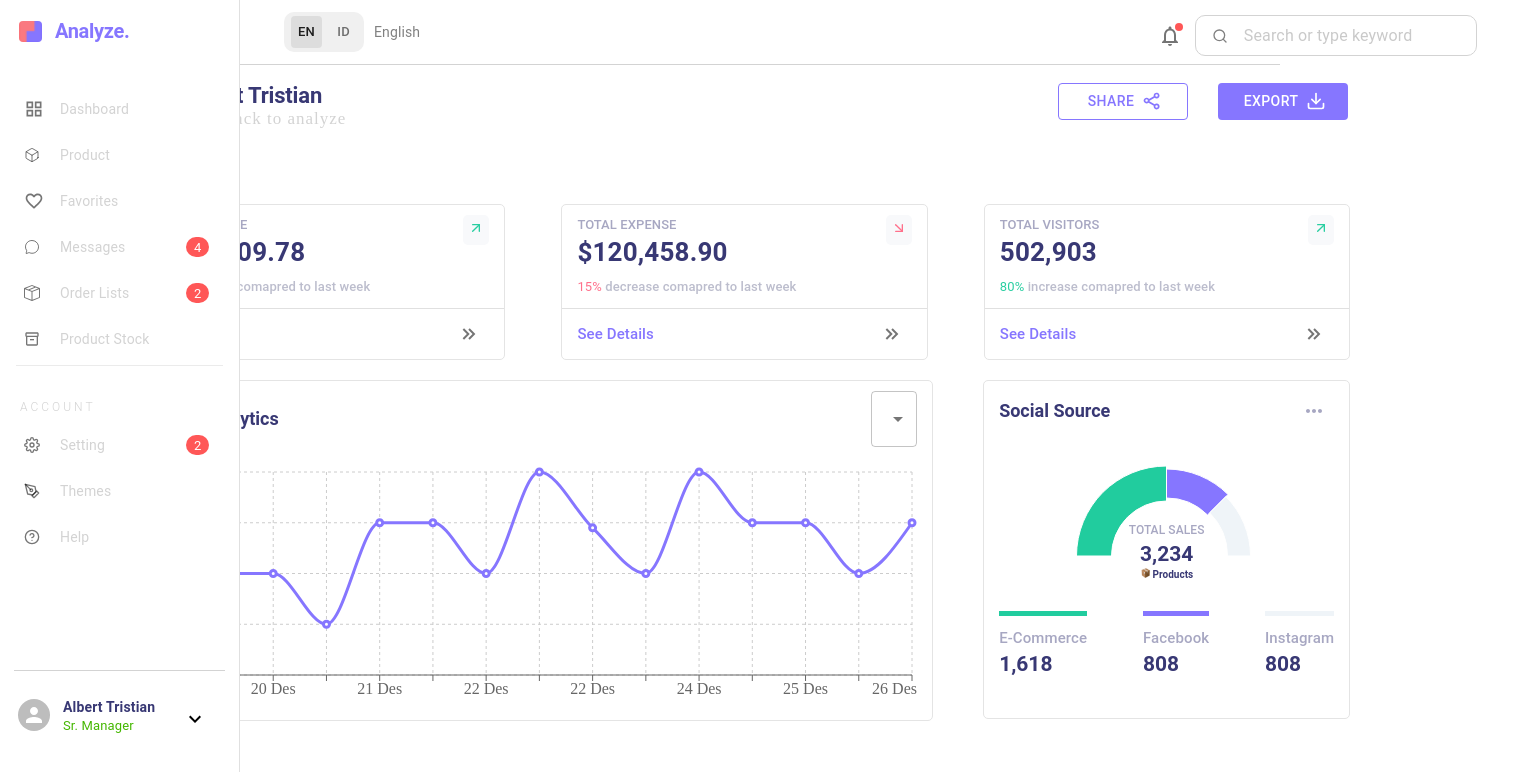
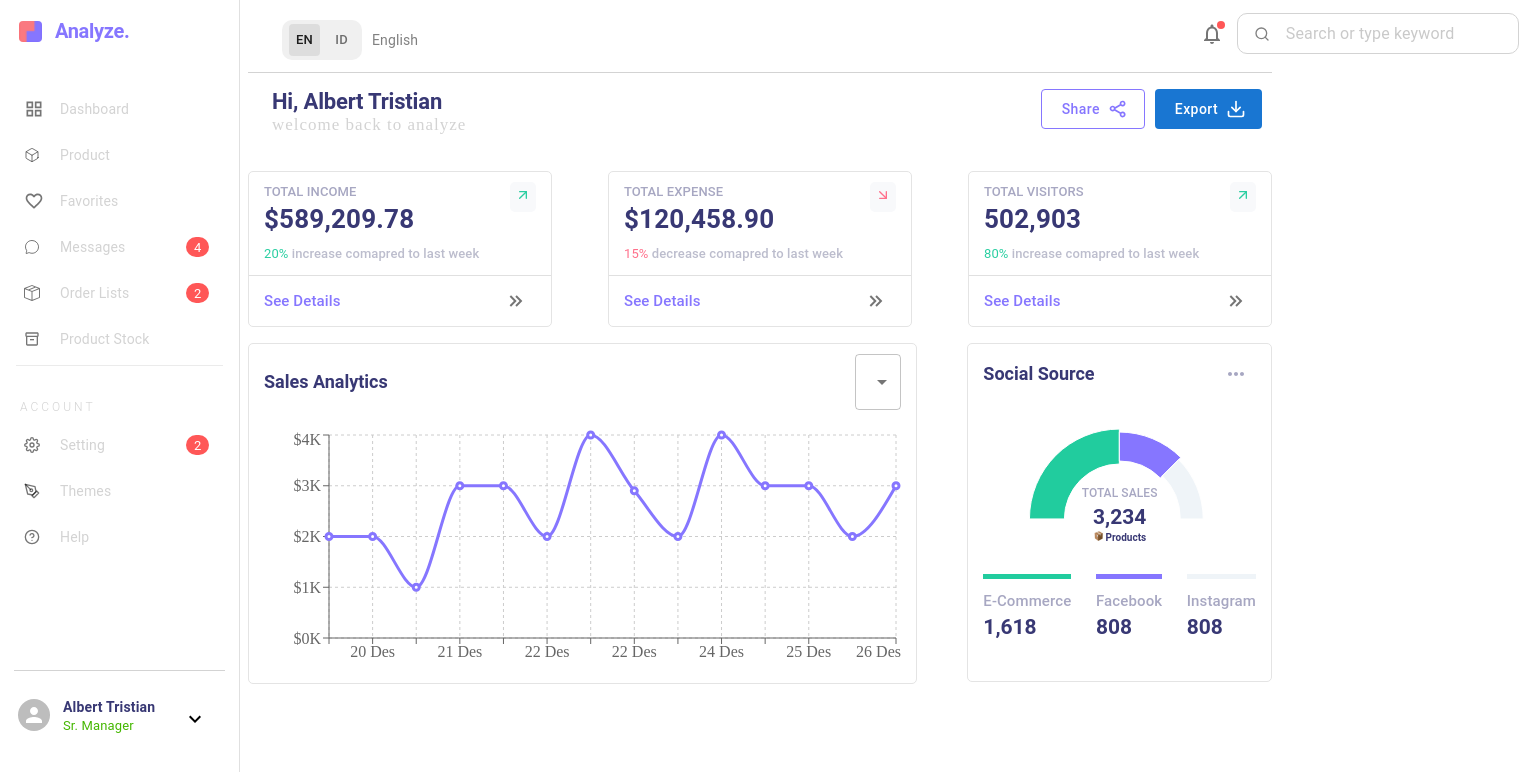
Before and after one commit to Kashaf-aiman/Analyze., a React (Create React App) app: page / in a window 1280 px wide. Shown: the top 772 px of the page, 1528 px wide, since content can reach past the window. Built offline with nearby package versions, Linux system fonts and the light colour scheme.

Commit message:
updated layout

```diff
--- a/src/App.css
+++ b/src/App.css
@@ -3,35 +3,17 @@
   width:22.5px;
 }
 
-.ListItem {
-  font-weight: 100px;
-}
-
-/* .App {
-  font-family: sans-serif;
-  text-align: center;
-} */
-
-.WelcomeMessage {
-  /* position: relative; */
-  display:inline-block;
-  /* width:55rem; */
-  margin:90px 65px;
-  padding:10px 10px;
-  align-self:center;
-
-  background-color: black;
 
 
-}
 .buttonGroup {
-  position:absolute;
-  margin-left: 57.5rem;
-  font-size: 10px;
+
+
+  /* font-size: 10px;  */
   /* background-color: rgb(109, 52, 52); */
-  width:300px;
-  height: 60px;
-  flex-direction: row;
+
+  height: 40px;
+  display:flex;
+  /* flex-direction: row; */
 
 
 }
--- a/src/App.js
+++ b/src/App.js
@@ -1,21 +1,51 @@
 
 import './App.css';
 import Sidebar from './components/Sidebar/Sidebar';
-import {Container} from '@mui/material';
+import {Box,Stack} from '@mui/material';
 import NavBar from './components/Navbar/NavBar';
 import Welcome from './components/Welcome';
 import Card from './components/Cards/Card';
 import Charts from './components/Graph/Charts';
+import React, { useState } from 'react';
+
+export const DrawerContext = React.createContext();
+
+const drawerWidth =240;
 
 function App() {
+
+  const [open,setOpen] = useState(false);
+
+  const toggleDrawer = (open) =>  {
+
+    setOpen((prev)=> open);
+  }
   return (
-    <Container className="App">
-      <NavBar />
-      <Sidebar/>
-      <Welcome />
-      <Card />
-      <Charts />
-    </Container>
+    <DrawerContext.Provider value={{ open, toggleDrawer }}>
+    <Box
+        sx={{ display: { xs: 'none', md: 'flex' } }}>
+        <Sidebar variant="permanent" />
+
+        <Stack spacing={2} sx={{ width: `calc(100% - ${drawerWidth}px)`}}>
+        <NavBar />
+          <Welcome />
+          <Card />
+          <Charts />
+        </Stack>
+      </Box>
+      <Box
+        sx={{ display: { xs: 'flex', md: 'none' } }}>
+        <Sidebar variant="temporary" />
+        <Stack spacing={2} sx={{ width: '100%' }}>
+        <NavBar />
+          <Welcome />
+          <Card />
+          <Charts />
+        </Stack>
+      </Box>
+      </DrawerContext.Provider>
+
+
   );
 }
 
--- a/src/components/Cards/Card.jsx
+++ b/src/components/Cards/Card.jsx
@@ -4,7 +4,7 @@ import {Cards} from './CardElement';
 
 const Card = () => {
   return (
-    <Box sx={{width:'75.7rem', marginLeft:'75px',marginBottom: "20px" }}>
+    <Box sx={{marginBottom: "20px" }}>
         <Grid container spacing={7}>
             <Cards title = "TOTAL INCOME" value="$589,209.78" percentage="20%" status="increase" />
             <Cards title = "TOTAL EXPENSE" value="$120,458.90" percentage="15%" status="decrease" />
--- a/src/components/Cards/CardElement.js
+++ b/src/components/Cards/CardElement.js
@@ -27,7 +27,7 @@ return (
                 <Box>
                     <Box
                         sx={{ color: props.status ==='increase'? "#29cea1" : '#ff708b' , backgroundColor: "#f8f9fb", borderRadius: "5px", padding: "5px" }} >
-                       { props.status==='increase'? <FiArrowUpRight />: <FiArrowDownRight/>}
+                        { props.status==='increase'? <FiArrowUpRight />: <FiArrowDownRight/>}
                     </Box>
                 </Box>
             </Box>
@@ -55,5 +55,5 @@ return (
             </Box>
         </Box>
 </Grid>
-  );
+);
 }
--- a/src/components/Graph/Charts.jsx
+++ b/src/components/Graph/Charts.jsx
@@ -8,7 +8,7 @@ import MoreHorizIcon from '@mui/icons-material/MoreHoriz';
 export default function Charts() {
 
     return (
-        <Box sx={{marginLeft:'75px',marginBottom:"20px",width:'75.7rem'}}>
+        <Box sx={{marginLeft:'75px',marginBottom:"20px"}}>
             <Grid container spacing={5}>
                 <Grid item xs={12} md={7} lg={8}>
                     <Box sx={{ border: "1px solid #e4e4e4", borderRadius: "5px", padding: "10px 15px" }}>
--- a/src/components/Navbar/NavBar.jsx
+++ b/src/components/Navbar/NavBar.jsx
@@ -11,12 +11,13 @@ import {
 import NotificationsNoneOutlinedIcon from '@mui/icons-material/NotificationsNoneOutlined';
 import {FiSearch} from 'react-icons/fi';
 import { Search,SearchIconWrapper,StyledInputBase,StyledToggleButtonGroup } from './NavBarElements';
-
-
-const drawerWidth = 240;
+import { DrawerContext } from '../../App';
+import MenuIcon from '@mui/icons-material/Menu';
+import CloseOutlinedIcon from '@mui/icons-material/CloseOutlined';
 
 
 const NavBar = () => {
+  const { open, toggleDrawer } = React.useContext(DrawerContext);
   const [alignment, setAlignment] = React.useState('English');
 
   const handleChange = (event, newAlignment) => {
@@ -25,21 +26,28 @@ const NavBar = () => {
 
   return (
     <AppBar
-    position="fixed"
-      sx={{ width: `calc(100% - ${drawerWidth}px)`, ml: `${drawerWidth}px`,
-            height: '65px',
-            // position:'static',
-            margin: '0px',
-            padding: '0px 10px',
+    position="static"
+    elevation={1}
+    sx={{
       backgroundColor: 'white',
             boxShadow: 'none',
-            borderBottom: '1px solid lightgray',
-            justifyContent:'space-between'
+            borderBottom:'1px solid lightgray'
       }}
     >
           <Toolbar sx = {{
             display: 'flex',
           }}>
+            <Box sx={{ display: { xs: 'flex', md: 'none' } }}>
+            <IconButton
+              size="large"
+              edge="start"
+              sx={{ mr: 2, color: '#7d7d98' }}
+              onClick={() => { toggleDrawer(!open) }}
+
+            >
+              <MenuIcon />
+            </IconButton>
+          </Box>
           <StyledToggleButtonGroup
                       color='standard'
                       size="small"
@@ -47,8 +55,8 @@ const NavBar = () => {
                       exclusive
                       onChange={handleChange}
                       sx = {{
-                        marginLeft:'10px',
-                        marginRight:'6px',
+                        ml:'10px',
+                        mr:'6px',
                         justifyContent: 'center',
                         width:'80px',
                         height:'40px',
@@ -66,22 +74,19 @@ const NavBar = () => {
 
           <Box sx={{
                       color:'gray',
-                      margin:'15px 900px',
-                      // padding: '0 10px',
-                      display: { xs: 'none', sm: 'flex'},
+                      margin:'5px 59rem',
+                      display: { xs: 'flex', sm: 'flex'},
                       position:'absolute',
                       justifyContent: 'space-between',
                       alignItems: 'center',
                       }}>
           <IconButton style = {{ marginRight: '2px' }}>
-
               <Badge variant="dot" overlap="circular" badgeContent="" sx={{
                 marginRight:'2px',
                 "& .MuiBadge-badge": {
                   backgroundColor:'#ff5757',
                   color:'#ff5757'
                 }
-
             }}><NotificationsNoneOutlinedIcon /></Badge>
           </IconButton>
             <Search >
--- a/src/components/Navbar/NavBarElements.js
+++ b/src/components/Navbar/NavBarElements.js
@@ -35,7 +35,6 @@ export  const StyledInputBase = styled(InputBase)(({ theme }) => ({
     color: 'inherit',
     '& .MuiInputBase-input': {
         padding: theme.spacing(1, 1, 1, 0),
-        // vertical padding + font size from searchIcon
         paddingLeft: `calc(1em + ${theme.spacing(4)})`,
         transition: theme.transitions.create('width'),
         width: '100%',
--- a/src/components/Sidebar/Sidebar.jsx
+++ b/src/components/Sidebar/Sidebar.jsx
@@ -9,18 +9,22 @@ import {
     ListItemButton,
     ListItemIcon,
     ListItemText,
-
+    IconButton
 } from '@mui/material'
 import Logo from './Logo';
 import {navbarList, navbarList1} from './SideBarItems';
 import '../../App.css';
 import SAvatar from './Avatar';
+import {DrawerContext} from '../../App';
+import CloseOutlinedIcon from '@mui/icons-material/CloseOutlined';
+
 
 
 const drawerWidth = 240;
 
 
-const Sidebar = () => {
+const Sidebar = ({variant}) => {
+    const {open,toggleDrawer} = React.useContext(DrawerContext);
 
     const drawerContent = (
         <>
@@ -33,14 +37,12 @@ const Sidebar = () => {
                 backgroundColor: 'transparent',
                 margin: '10px 10px',
                 padding: '10px 0px',
-                // borderBottom: '1px solid lightgray',
                 alignItems: 'flex-end',
             }}
             >
             <Box
                 sx={{
                     flexShrink: 0,
-                    display:  { xs: 'none', sm: 'initial' } ,
                     marginBottom: '9px',
                     marginLeft: '9px',
                 }}
@@ -52,7 +54,6 @@ const Sidebar = () => {
                 noWrap={true}
                 gutterBottom
                 sx={{
-                    display: { xs: 'none', sm: 'initial' },
                     fontSize: '20px',
                     fontWeight: 600,
                     color: '#8676ff',
@@ -63,6 +64,14 @@ const Sidebar = () => {
             >
                 Analyze.
             </Typography>
+            <IconButton
+            size="large"
+            edge="start"
+            sx={{display:{xs:'flex', md:'none'}, mr: 2, color: '#7d7d98' }}
+            onClick={() => { toggleDrawer(!open) }}
+            >
+                <CloseOutlinedIcon />
+            </IconButton>
         </Box>
         <List dense={true}>
         {navbarList.map((key, index) => (
@@ -207,20 +216,10 @@ const Sidebar = () => {
                 </ListItemButton>
         ))}
     </List>
-    {/* <Box
-        sx= {{
-            marginTop:'160px',
-        }}
-        >
-    <Divider variant="middle" light={true} />
-    </Box> */}
 
     <Box
         sx={{
             display: 'flex',
-            // justifyContent: 'flex-start',
-            // alignItems: 'center',
-            // alignContents: 'center',
             margin:'0px 14px',
             marginTop:'99px',
             padding: '8px 4px',
@@ -234,10 +233,13 @@ const Sidebar = () => {
     );
 
 return (
-    <Box sx={{ display: 'flex',position: 'static'}}>
+    <Box sx={{ display: 'flex',}}>
     <Drawer
-        variant="permanent"
+        variant={variant}
+        anchor={'left'}
+        open={open}
         sx={{
+            minWidth:"220px",
             width: drawerWidth,
             flexShrink: 0,
             '& .MuiDrawer-paper': {
--- a/src/components/Welcome.jsx
+++ b/src/components/Welcome.jsx
@@ -1,5 +1,5 @@
 import React from 'react'
-import  { Container,Typography,Button, ButtonGroup} from '@mui/material';
+import  { Box, Container,Typography,Button, ButtonGroup} from '@mui/material';
 import {FiDownload} from 'react-icons/fi';
 import {BiShareAlt} from 'react-icons/bi';
 import '../App.css';
@@ -9,17 +9,9 @@ import '../App.css';
 const Welcome = () => {
 return (
 
+    <Box sx={{ display: 'flex', justifyContent: "space-between", flexDirection: { xs: 'column', md: 'row' }, marginBottom: "20px" }}>
         <Container sx={{
-        width: '50rem',
-        position: 'relative',
-        margin:'75px 40px',
-        display:'flex',
-        justifyContent:'space-between',
-    }}
-    >
-
-    <Container sx={{
-       position:'relative',width:'70rem'}}>
+        marginBottom:'20px'}}>
             <Typography
                 variant="h2"
                 sx={{
@@ -35,14 +27,14 @@ return (
         </Container>
 
 
-    <ButtonGroup class="buttonGroup">
+        <ButtonGroup class="buttonGroup" >
                 <Button
                 variant="outlined"
                 size="medium"
                 disableRipple
                 disableElevation
                 endIcon={<BiShareAlt />}
-            sx={{borderRadius: '4px',marginLeft:'10px', color: '#8676ff',borderColor: '#8676ff',width:'130px'}}
+                sx={{textTransform:'capitalize',borderRadius: '4px',marginRight:'10px', color: '#8676ff',borderColor: '#8676ff',padding: "5px 20px"}}
                 > Share</Button>
                 <Button
                 variant="contained"
@@ -50,10 +42,10 @@ return (
                 disableRipple
                 disableElevation
                 endIcon={<FiDownload/>}
-            sx={{borderRadius: '4px',marginLeft:'30px',width:'130px',backgroundColor:'#8676ff'}}
+                sx={{textTransform:'capitalize',borderRadius: '4px',marginRight:'10px', borderColor: '#8676ff',padding: "5px 20px"}}
                 >Export</Button>
         </ButtonGroup>
-    </Container>
+    </Box>
 )
 }
 
```
Also changed, not shown: src/abc.js (added). Lines whose indentation alone changed are shown as unchanged.
